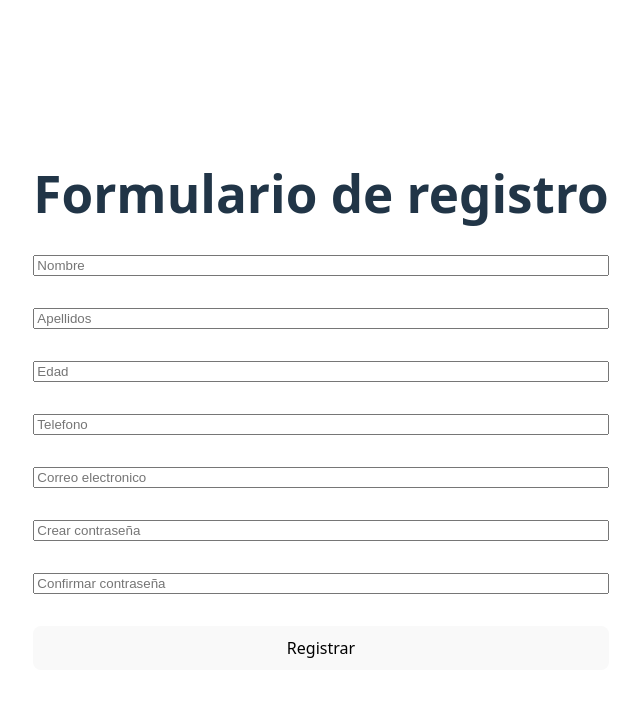
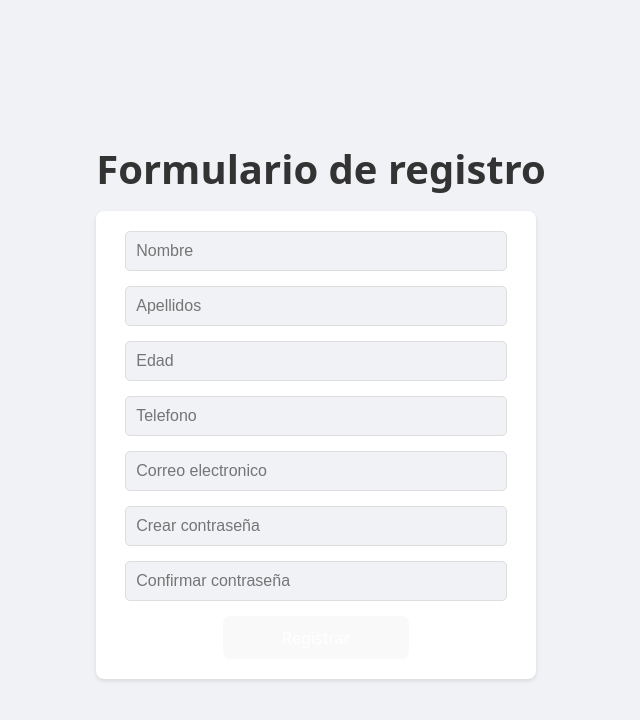
Before and after one commit to Josue-rg/Form, a React (Vite) app: page / in a window 1280 px wide. Shown: the top 720 px of the page, without its empty margins (319-959 px from the left). Built offline with nearby package versions, Linux system fonts and the light colour scheme.

Commit message:
Mejoras diseño del formulario de registro

```diff
--- a/src/index.css
+++ b/src/index.css
@@ -25,29 +25,34 @@ a:hover {
 body {
   margin: 0;
   display: flex;
-  place-items: center;
+  justify-content: center;
+  align-items: center;
   min-width: 320px;
   min-height: 100vh;
+  background-color: #f0f2f5;
 }
 
 h1 {
-  font-size: 3.2em;
+  font-size: 2.5em;
   line-height: 1.1;
+  color: #333;
+  margin-bottom: 20px;
 }
 
 button {
   border-radius: 8px;
   border: 1px solid transparent;
-  padding: 0.6em 1.2em;
+  padding: 0.6em 3.6em;
   font-size: 1em;
   font-weight: 500;
   font-family: inherit;
-  background-color: #1a1a1a;
+  background-color: #1877f2;
+  color: white;
   cursor: pointer;
-  transition: border-color 0.25s;
+  transition: background-color 0.25s;
 }
 button:hover {
-  border-color: #646cff;
+  background-color: #165dbb;
 }
 button:focus,
 button:focus-visible {
@@ -70,4 +75,37 @@ button:focus-visible {
 form {
   display: flex;
   flex-direction: column;
+  align-items: center;
+  background-color: white;
+  padding: 20px;
+  border-radius: 8px;
+  box-shadow: 0 2px 4px rgba(0, 0, 0, 0.1);
+  width: 100%;
+  max-width: 400px;
 }
+
+input {
+  padding: 10px;
+  width: 90%;
+  margin-bottom: 15px;
+  background-color: #f0f2f5;
+  color: #333;
+  border: 1px solid #ddd;
+  border-radius: 5px;
+  font-size: 1em;
+  transition: border-color 0.25s;
+}
+
+input:focus {
+  border-color: #1877f2;
+  outline: none;
+}
+
+p {
+  color: #ff0000;
+  font-size: 0.875em;
+  margin-top: -10px;
+  margin-bottom: 10px;
+  align-self: flex-start;
+  margin-left: 5%;
+}
```
